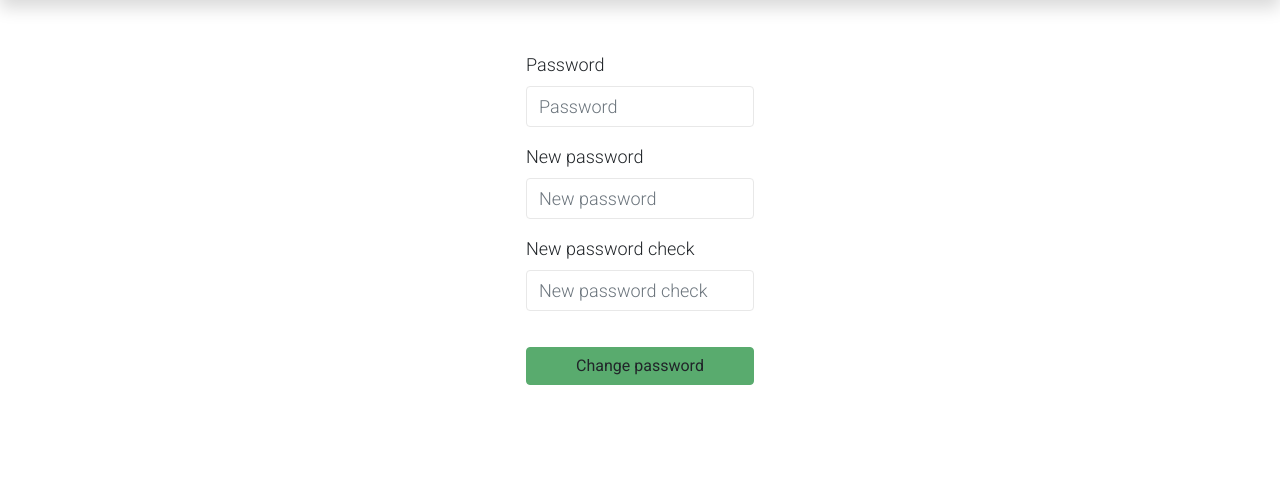
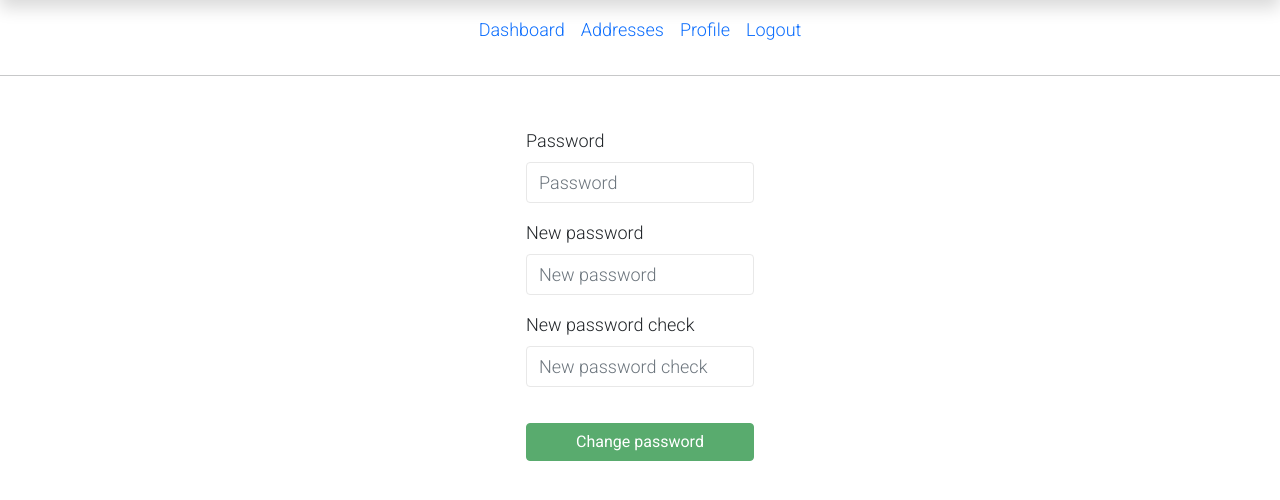
Before and after one commit to Saeedahmadi7714/Django-Ecommerce-Website, a Django app: page /customer/change_password/ in a window 1280 px wide. Shown: the part 92-592 px from the top of the page. Run offline with Django 3.2, Linux system fonts and the light colour scheme; some libraries are stand-ins or nearby versions.

Commit message:
:lipstick: Change password template completed

```diff
--- a/store/customers/templates/customers/change_password.html
+++ b/store/customers/templates/customers/change_password.html
@@ -88,14 +88,44 @@
             </form>
         </div>
     </div>
+    {#    end Modal#}
+
+
+    <div class="col-xl-12 d-flex justify-content-center">
+        <nav class="navbar navbar-expand-lg ">
+            <div class="container-fluid">
+                <div class="collapse navbar-collapse" id="navbarNav">
+                    <ul class="navbar-nav">
+                        <li class="nav-item">
+                            <a class="nav-link profile-link" href="{% url 'customers:dashboard' %}">Dashboard</a>
+                        </li>
+                        <li class="nav-item">
+                            <a class="nav-link profile-link" href="#">Addresses</a>
+                        </li>
+                        <li class="nav-item">
+                            <a class="nav-link profile-link" href="{% url 'customers:profile' %}">Profile</a>
+                        </li>
+                        <li class="nav-item">
+                            <a class="nav-link profile-link" href="{% url 'customers:logout' %}">Logout</a>
+                        </li>
+                    </ul>
+                </div>
+            </div>
+        </nav>
+    </div>
+    <hr>
 
     <div class="row d-flex justify-content-center formRow ">
         <div class="col-lg-12 d-flex justify-content-center ">
 
-            <form>
+            <form action="{% url 'change_password_api' %}" enctype="multipart/form-data" data-method="PUT"
+                  id="changePasswordForm">
                 {% csrf_token %}
+                <div class="col-xl-12 d-flex justify-content-center" id="error"></div>
+
                 {% bootstrap_form form %}
-                <button type="button" class="customButtons btn" id="changePassword">Change password</button>
+
+                <button type="button" class="customButtons btn btn-dark" id="changePasswordBtn">Change password</button>
             </form>
         </div>
     </div>
```
